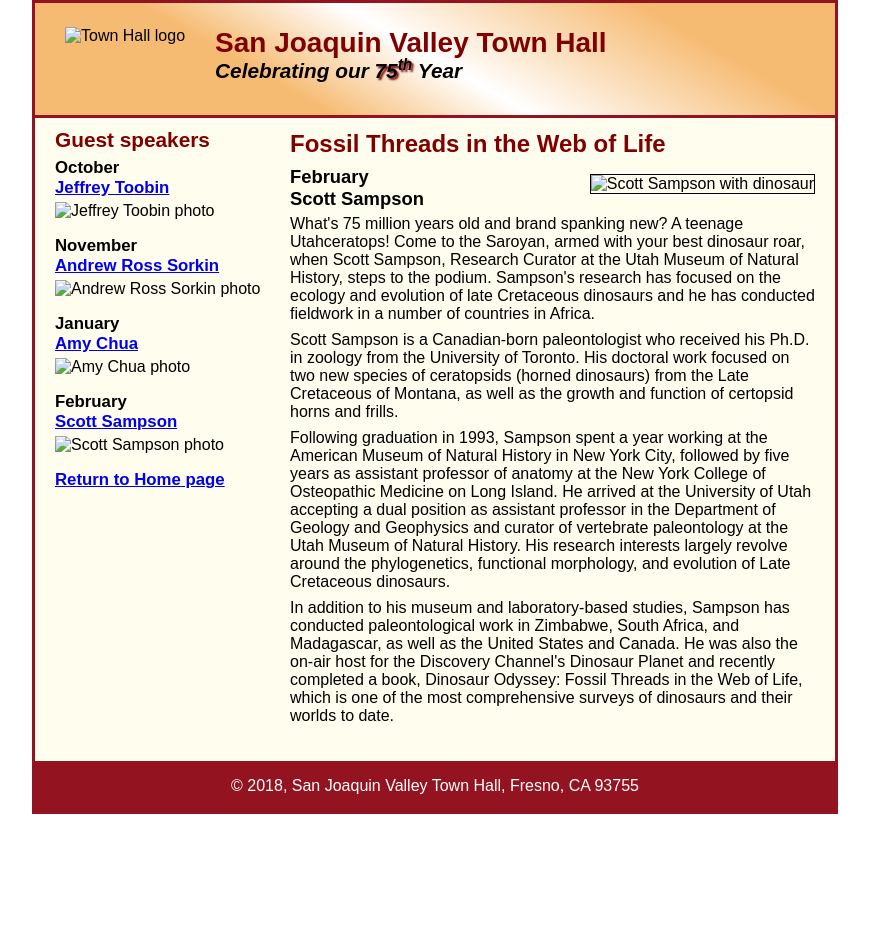
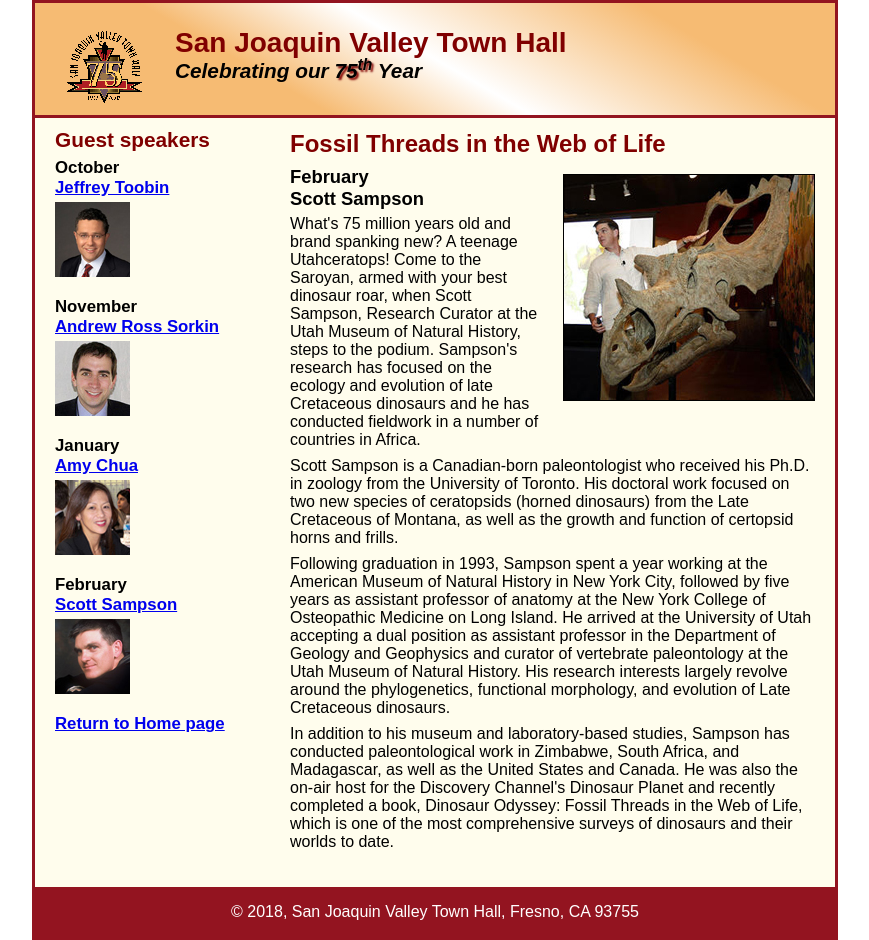
Before and after one commit to ms2767/A12, a plain HTML site: page c6_sampson.html in a window 1280 px wide. Shown: the whole page, without its empty margins (205-1074 px from the left). Before the commit the page ends 814 px from the top, so only its background shows below. Drawn offline with Linux system fonts and the light colour scheme; files that its build step writes are made by us from their sources.

Commit message:
Update c6_sampson.html

```diff
--- a/c6_sampson.html
+++ b/c6_sampson.html
@@ -5,14 +5,14 @@
 <head>
 	<meta charset="utf-8">
 	<title>San Joaquin Valley Town Hall</title>
-	<link rel="shortcut icon" href="../images/favicon.ico">
-	<link rel="stylesheet" href="../styles/normalize.css">
-	<link rel="stylesheet" href="../styles/speaker.css">
+	<link rel="shortcut icon" href="favicon.ico">
+	<link rel="stylesheet" href="normalize.css">
+	<link rel="stylesheet" href="speaker.css">
 </head>
 
 <body>
 	<header>
-		<img src="../images/town_hall_logo.gif" alt="Town Hall logo" height="80">
+		<img src="town_hall_logo.gif" alt="Town Hall logo" height="80">
 		<h2>San Joaquin Valley Town Hall</h2>
 		<h3>Celebrating our <span class="shadow">75<sup>th</sup></span> Year</h3>
 	</header>
@@ -20,7 +20,7 @@
 		<section>
 			<h1>Fossil Threads in the Web of Life</h1>
 			<article>
-				<img src="../images/sampson_dinosaur.jpg" alt="Scott Sampson with dinosaur">
+				<img src="sampson_dinosaur.jpg" alt="Scott Sampson with dinosaur">
 				<h2>February<br>Scott Sampson</h2>
 				<p>What's 75 million years old and brand spanking new? A teenage Utahceratops! Come to the
 				   Saroyan, armed with your best dinosaur roar, when Scott Sampson, Research Curator at the
@@ -49,14 +49,14 @@
 		<aside>
 			<h2>Guest speakers</h2>
 			<h3>October<br><a href="../speakers/toobin.html">Jeffrey Toobin</a></h3>
-			<img src="../images/toobin75.jpg" alt="Jeffrey Toobin photo">
+			<img src="toobin75.jpg" alt="Jeffrey Toobin photo">
 			<h3>November<br><a href="../speakers/sorkin.html">Andrew Ross Sorkin</a></h3>
-			<img src="../images/sorkin75.jpg" alt="Andrew Ross Sorkin photo">
+			<img src="sorkin75.jpg" alt="Andrew Ross Sorkin photo">
 			<h3>January<br><a href="../speakers/chua.html">Amy Chua</a></h3>
-			<img src="../images/chua75.jpg" alt="Amy Chua photo">
+			<img src="chua75.jpg" alt="Amy Chua photo">
 			<h3>February<br><a href="../speakers/c6_sampson.html">Scott Sampson</a></h3>
-			<img src="../images/sampson75.jpg" alt="Scott Sampson photo">
-			<h3><a href="../index.html">Return to Home page</a></h3>
+			<img src="sampson75.jpg" alt="Scott Sampson photo">
+			<h3><a href="index.html">Return to Home page</a></h3>
 		</aside>
 	</main>
 	<footer>
```
